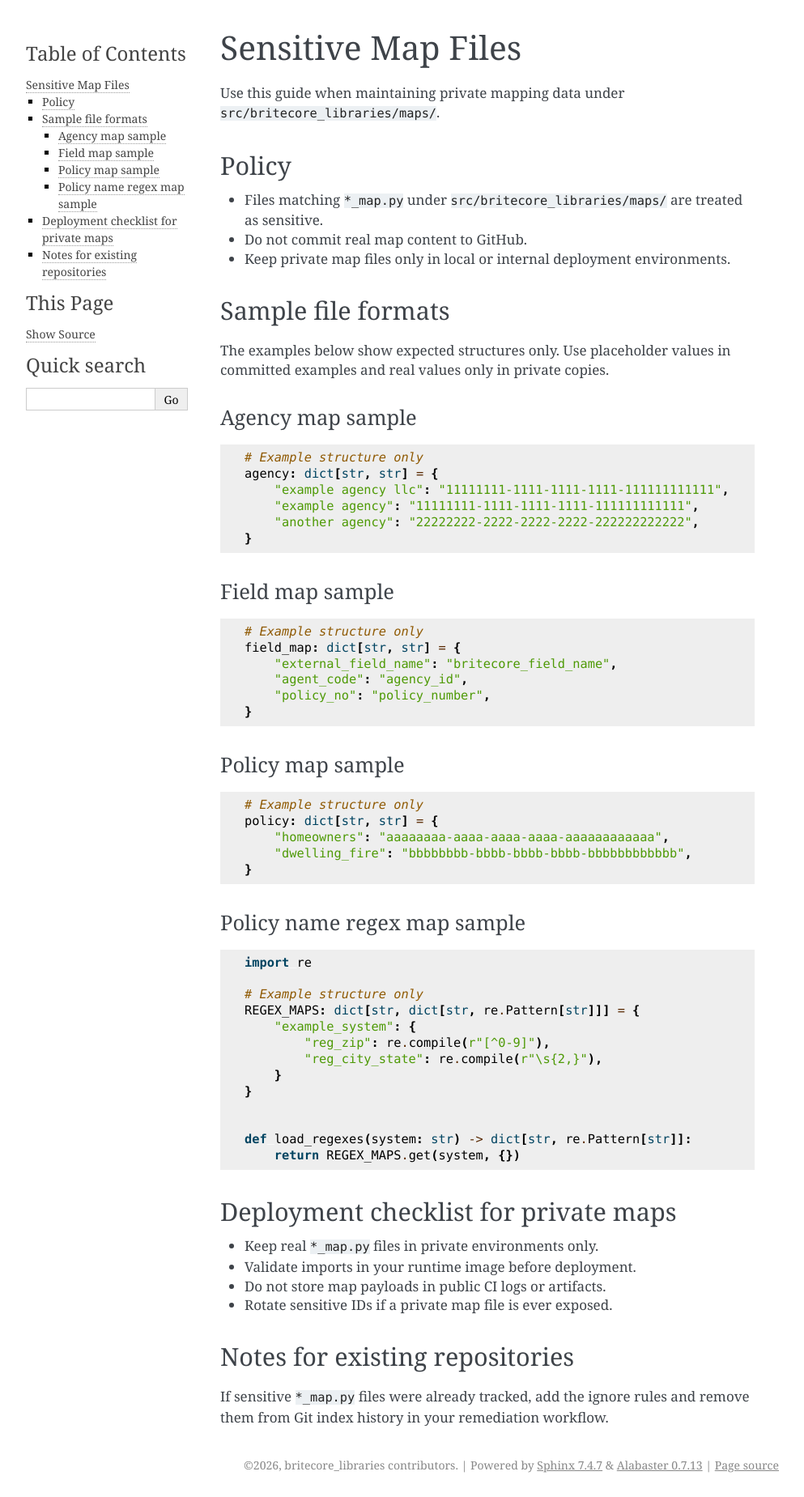
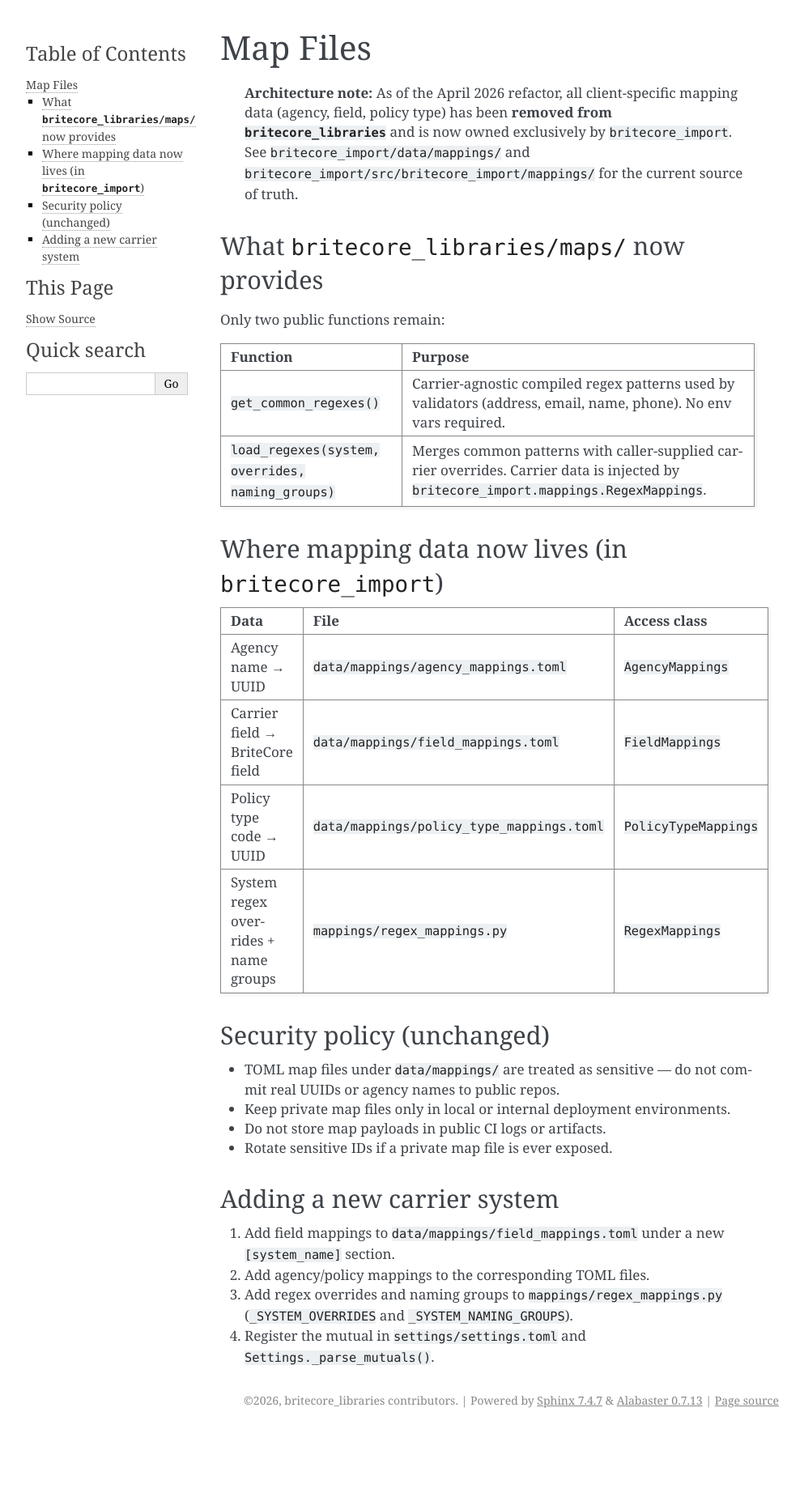
Before and after one commit to sshimek42/britecore_sdk, a Sphinx documentation site: the page built from docs/MAP_FILES.md, in a window 1280 px wide. Shown: the whole page at 81% size, without its empty margins (148-1141 px from the left). Built offline with Sphinx 7.4.7, drawn with Linux system fonts in a browser that asks for light colours; after the commit the page ends 1769 px from its top, so only the background shows below that.

Commit message:
refactor: remove legacy map imports; decouple regex loading from mapping data
- Remove all agency, field, and policy map imports and related code from britecore_libraries.maps
- Refactor get_common_regexes() to provide only carrier-agnostic regex patterns
- Update load_regexes() to merge common patterns with caller-supplied overrides and naming groups
- Update all validators to use get_common_regexes() instead of load_regexes()
- Revise MAP_FILES.md to document new architecture and mapping data ownership in britecore_import
- Update tests to reflect decoupled regex logic and removed map dependencies
- Remove _safe_map_import and related fallback logic

````diff
--- a/docs/MAP_FILES.md
+++ b/docs/MAP_FILES.md
@@ -1,74 +1,40 @@
-# Sensitive Map Files
+# Map Files
 
-Use this guide when maintaining private mapping data under `src/britecore_libraries/maps/`.
+> **Architecture note:** As of the April 2026 refactor, all client-specific
+> mapping data (agency, field, policy type) has been **removed from
+> `britecore_libraries`** and is now owned exclusively by `britecore_import`.
+> See `britecore_import/data/mappings/` and
+> `britecore_import/src/britecore_import/mappings/` for the current
+> source of truth.
 
-## Policy
+## What `britecore_libraries/maps/` now provides
 
-- Files matching `*_map.py` under `src/britecore_libraries/maps/` are treated as sensitive.
-- Do not commit real map content to GitHub.
+Only two public functions remain:
+
+| Function | Purpose |
+|---|---|
+| `get_common_regexes()` | Carrier-agnostic compiled regex patterns used by validators (address, email, name, phone). No env vars required. |
+| `load_regexes(system, overrides, naming_groups)` | Merges common patterns with caller-supplied carrier overrides. Carrier data is injected by `britecore_import.mappings.RegexMappings`. |
+
+## Where mapping data now lives (in `britecore_import`)
+
+| Data | File | Access class |
+|---|---|---|
+| Agency name → UUID | `data/mappings/agency_mappings.toml` | `AgencyMappings` |
+| Carrier field → BriteCore field | `data/mappings/field_mappings.toml` | `FieldMappings` |
+| Policy type code → UUID | `data/mappings/policy_type_mappings.toml` | `PolicyTypeMappings` |
+| System regex overrides + name groups | `mappings/regex_mappings.py` | `RegexMappings` |
+
+## Security policy (unchanged)
+
+- TOML map files under `data/mappings/` are treated as sensitive — do not commit real UUIDs or agency names to public repos.
 - Keep private map files only in local or internal deployment environments.
-
-## Sample file formats
-
-The examples below show expected structures only. Use placeholder values in committed examples and real values only in private copies.
-
-### Agency map sample
-
-```python
-# Example structure only
-agency: dict[str, str] = {
-    "example agency llc": "11111111-1111-1111-1111-111111111111",
-    "example agency": "11111111-1111-1111-1111-111111111111",
-    "another agency": "22222222-2222-2222-2222-222222222222",
-}
-```
-
-### Field map sample
-
-```python
-# Example structure only
-field_map: dict[str, str] = {
-    "external_field_name": "britecore_field_name",
-    "agent_code": "agency_id",
-    "policy_no": "policy_number",
-}
-```
-
-### Policy map sample
-
-```python
-# Example structure only
-policy: dict[str, str] = {
-    "homeowners": "aaaaaaaa-aaaa-aaaa-aaaa-aaaaaaaaaaaa",
-    "dwelling_fire": "bbbbbbbb-bbbb-bbbb-bbbb-bbbbbbbbbbbb",
-}
-```
-
-### Policy name regex map sample
-
-```python
-import re
-
-# Example structure only
-REGEX_MAPS: dict[str, dict[str, re.Pattern[str]]] = {
-    "example_system": {
-        "reg_zip": re.compile(r"[^0-9]"),
-        "reg_city_state": re.compile(r"\s{2,}"),
-    }
-}
-
-
-def load_regexes(system: str) -> dict[str, re.Pattern[str]]:
-    return REGEX_MAPS.get(system, {})
-```
-
-## Deployment checklist for private maps
-
-- Keep real `*_map.py` files in private environments only.
-- Validate imports in your runtime image before deployment.
 - Do not store map payloads in public CI logs or artifacts.
 - Rotate sensitive IDs if a private map file is ever exposed.
 
-## Notes for existing repositories
+## Adding a new carrier system
 
-If sensitive `*_map.py` files were already tracked, add the ignore rules and remove them from Git index history in your remediation workflow.
+1. Add field mappings to `data/mappings/field_mappings.toml` under a new `[system_name]` section.
+2. Add agency/policy mappings to the corresponding TOML files.
+3. Add regex overrides and naming groups to `mappings/regex_mappings.py` (`_SYSTEM_OVERRIDES` and `_SYSTEM_NAMING_GROUPS`).
+4. Register the mutual in `settings/settings.toml` and `Settings._parse_mutuals()`.
--- a/src/britecore_libraries/__init__.py
+++ b/src/britecore_libraries/__init__.py
@@ -36,7 +36,7 @@
 
 # Exceptions
 from britecore_libraries.exceptions import BritecoreError
-from britecore_libraries.maps import load_regexes
+from britecore_libraries.maps import get_common_regexes, load_regexes
 
 # Core models
 from britecore_libraries.models import (
@@ -75,6 +75,7 @@
     "DEFAULT_PHONE_TYPE",
     "COMMON_CITY_REPLACEMENT",
     "load_regexes",
+    "get_common_regexes",
     # API client helpers
     "get_api_client",
     "get_async_api_client",
````
Also changed, not shown: 6 other files.
